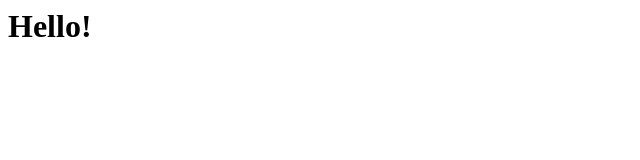
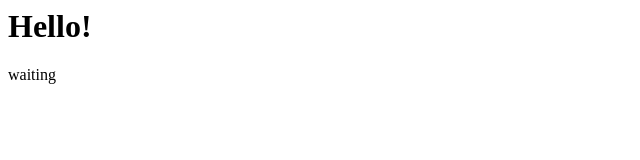
Before and after one commit to LukasManinger/AppliedCogSci, a plain HTML site: page index.html in a window 1280 px wide. Shown: the full height of the page, 0-640 px from the left. Drawn offline with Linux system fonts and the light colour scheme.

Commit message:
Update index.html

```diff
--- a/index.html
+++ b/index.html
@@ -1 +1,3 @@
 <h1>Hello!</h1>
+
+<p>waiting</p>
```
